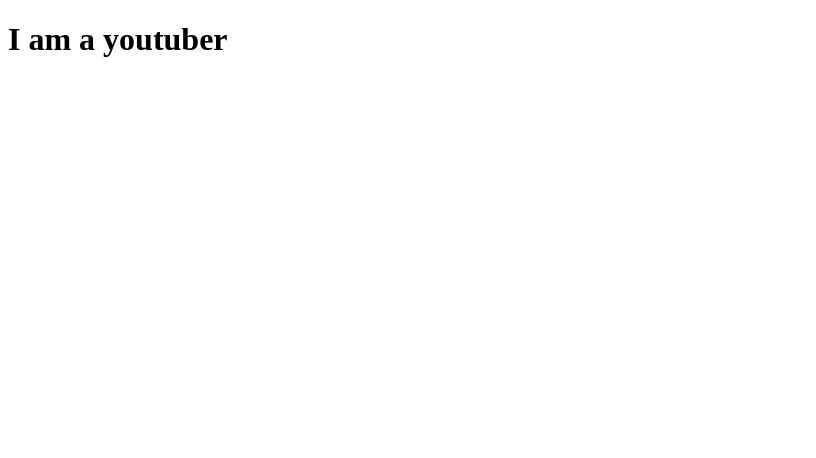
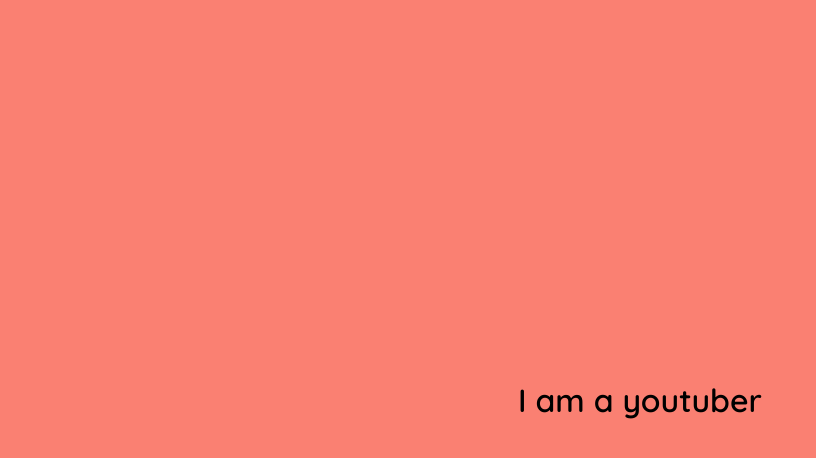
Before and after one commit to SenkeSem/auto-text-effect-animation, a plain HTML site: page index.html in a window 1280 px wide. Shown: the whole page, without its empty margins (0-816 px from the left). Drawn offline with Linux system fonts and the light colour scheme.

Commit message:
added css

```diff
--- a/index.html
+++ b/index.html
@@ -5,6 +5,7 @@
     <meta http-equiv="X-UA-Compatible" content="IE=edge">
     <meta name="viewport" content="width=device-width, initial-scale=1.0">
     <title>Auto Text Effect Animation</title>
+    <link rel="stylesheet" href="style.css">
 </head>
 <body>
     <div class="container">
--- /dev/null
+++ b/style.css
@@ -0,0 +1,11 @@
+@import url('https://fonts.googleapis.com/css2?family=Quicksand:wght@600&display=swap');
+
+body {
+    margin: 0;
+    display: flex;
+    justify-content: center;
+    height: 100vh;
+    align-items: center;
+    background-color: salmon;
+    font-family: 'Quicksand', sans-serif;
+}
```
